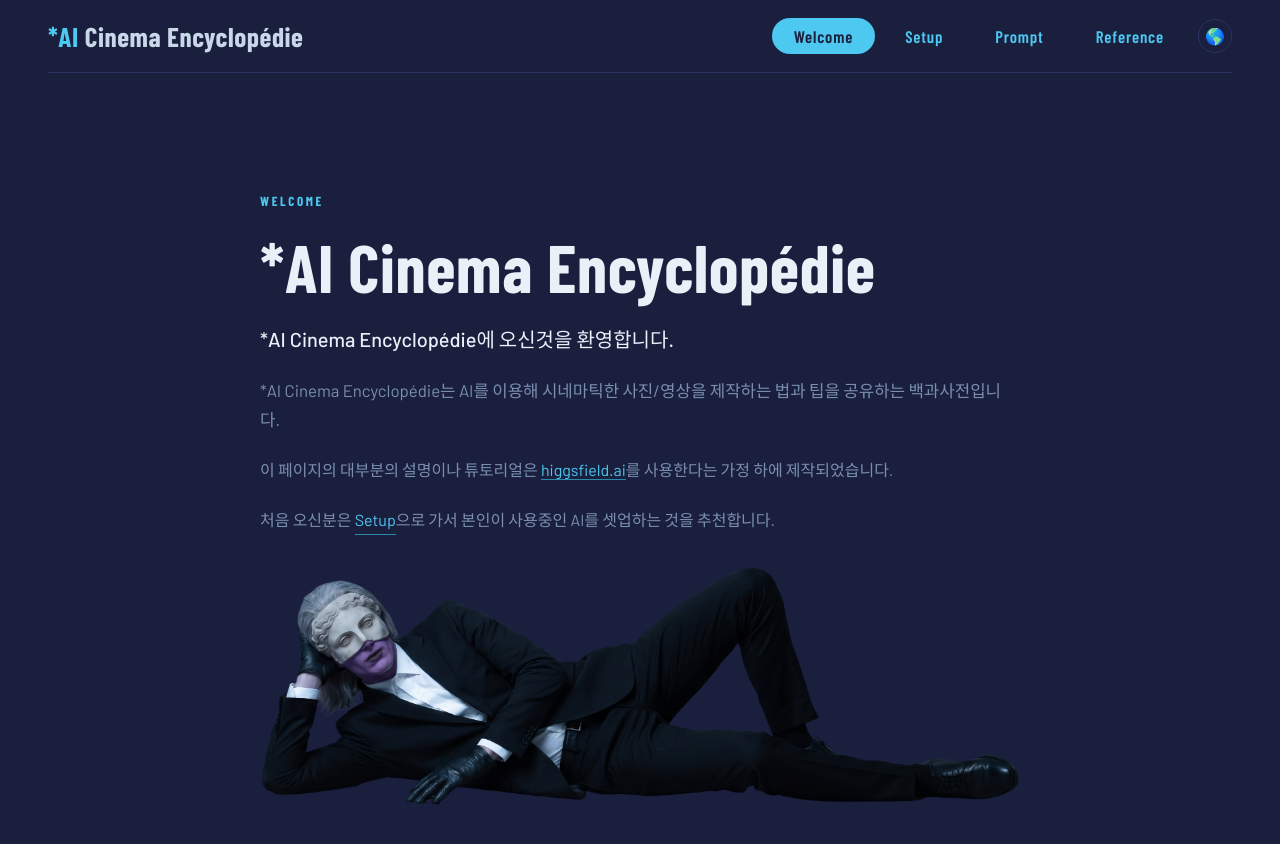
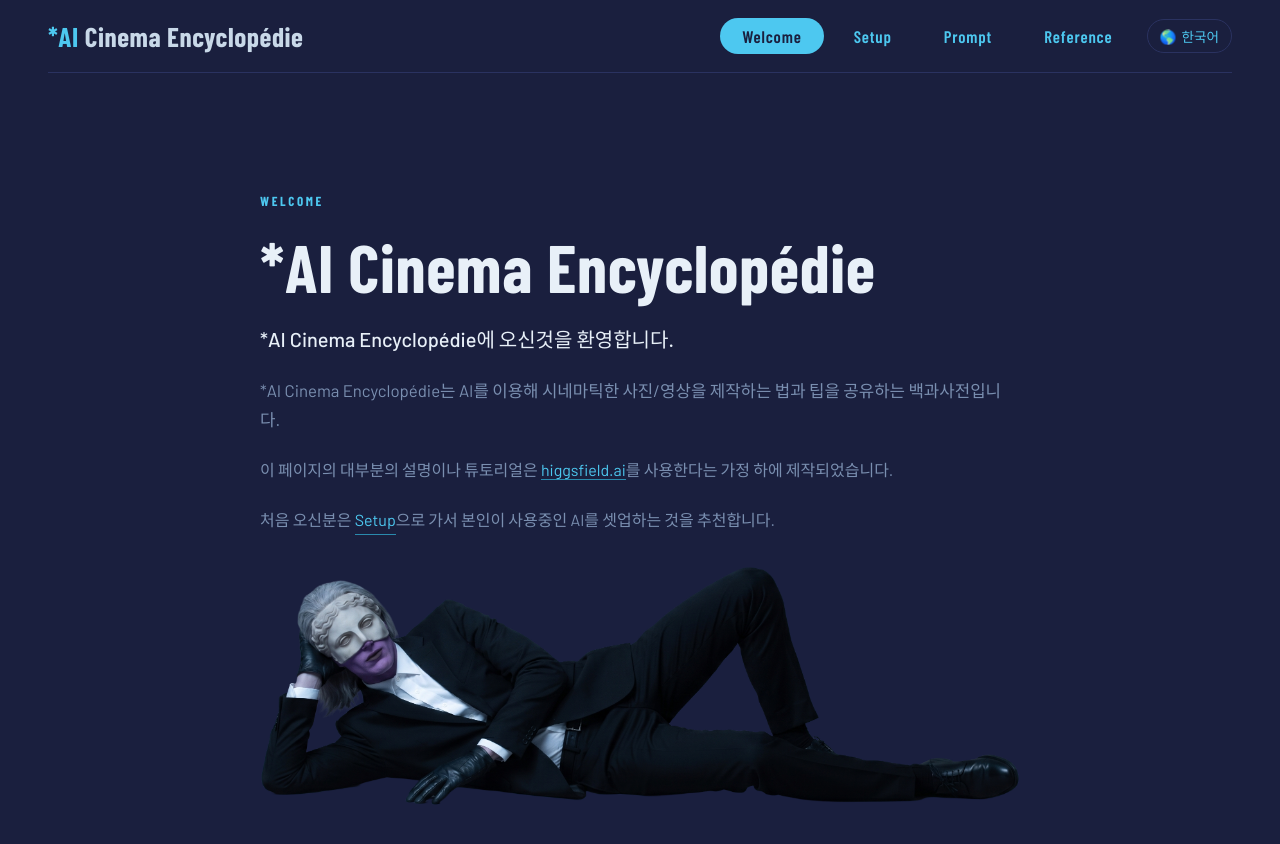
Before and after one commit to MEZEMIN/testweb, a plain HTML site: page index.html in a window 1280 px wide. Drawn offline with nearby package versions, Linux system fonts and the light colour scheme.

Commit message:
Lang button: show 한국어/English label next to globe emoji

```diff
--- a/index.html
+++ b/index.html
@@ -18,7 +18,7 @@
         <button class="nav-btn" data-tab="prompt" data-i18n="nav_prompt">Prompt</button>
         <button class="nav-btn" data-tab="reference" data-i18n="nav_reference">Reference</button>
       </nav>
-      <button class="lang-btn" onclick="toggleLang()">🌎</button>
+      <button class="lang-btn" onclick="toggleLang()">🌎 <span id="langLabel">한국어</span></button>
     </div>
   </header>
   <div class="divider"></div>
--- a/script.js
+++ b/script.js
@@ -111,6 +111,8 @@ function applyLang(lang) {
   currentLang = lang;
   localStorage.setItem('lang', lang);
   document.documentElement.lang = lang;
+  const label = document.getElementById('langLabel');
+  if (label) label.textContent = lang === 'ko' ? '한국어' : 'English';
 
   document.querySelectorAll('[data-i18n]').forEach(el => {
     const key = el.dataset.i18n;
--- a/style.css
+++ b/style.css
@@ -61,16 +61,20 @@ nav {
 .lang-btn {
   background: none;
   border: 1px solid var(--border);
-  border-radius: 50%;
-  width: 34px;
+  border-radius: 999px;
   height: 34px;
-  font-size: 1rem;
+  padding: 0 12px;
+  font-size: 0.85rem;
+  font-family: 'Barlow', sans-serif;
+  font-weight: 500;
+  color: var(--accent);
   cursor: pointer;
   display: flex;
   align-items: center;
-  justify-content: center;
+  gap: 5px;
   transition: border-color 0.2s, background 0.2s;
   flex-shrink: 0;
+  white-space: nowrap;
 }
 
 .lang-btn:hover {
```
